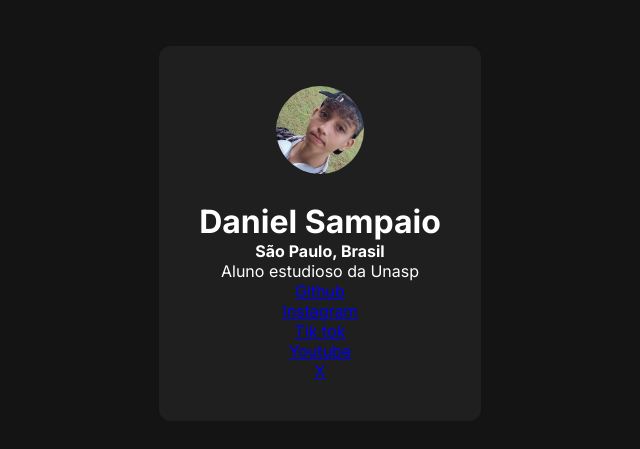
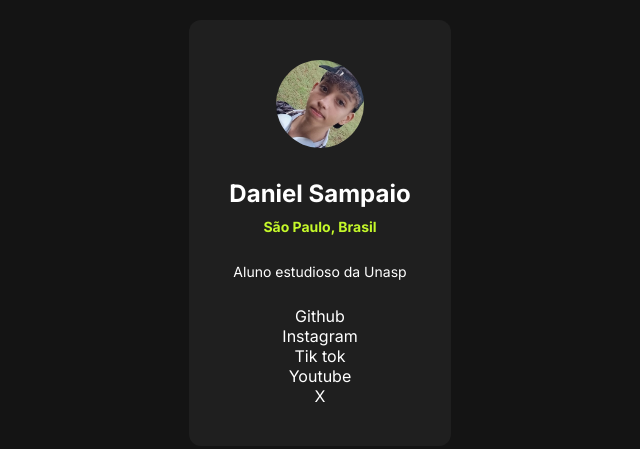
Before and after one commit to DanielSampaio867/link-tree_, a plain HTML site: page index.html in a window 1280 px wide. Shown: the part 167-616 px from the top of the page, without its empty margins (320-960 px from the left). Drawn offline with Linux system fonts and the light colour scheme.

Commit message:
segundo commit do CSS: continuação das estilizações

```diff
--- a/style.css
+++ b/style.css
@@ -36,3 +36,28 @@ div{
 ul,li{
     list-style: none;
 }
+
+h1{
+    font-size: 24px;
+    font-weight: 600px;
+    line-height: 150%;
+    margin-bottom: 4px;
+}
+
+strong{
+font-size: 14px;
+color:var(--neon-grenn);
+line-height: 150%;
+
+
+}
+
+p{
+margin-block: 24px;
+font-size: 14px;
+line-height: 150%;
+}
+a{
+    color: var(--white);
+    text-decoration: none;
+}
```
